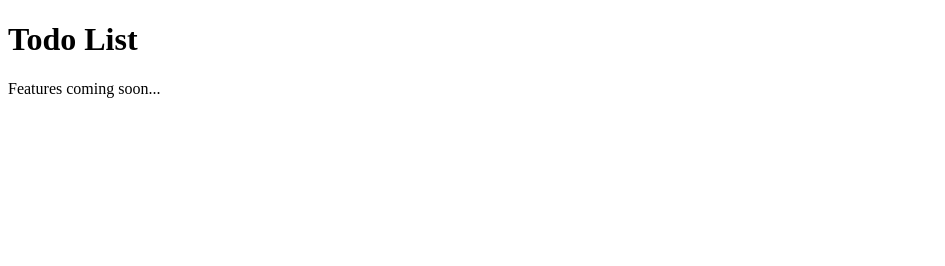
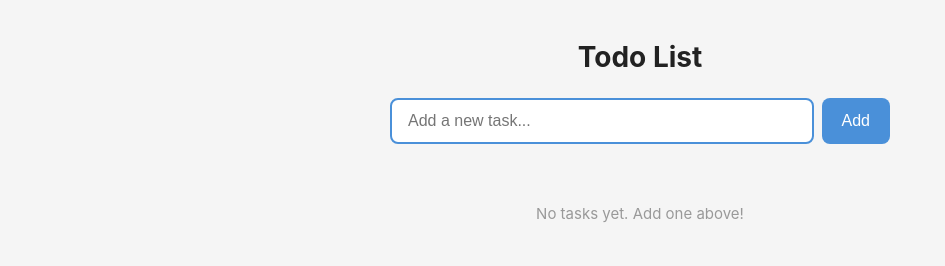
Before and after one commit to bbayalagmaa/todo-list, a plain HTML site: page index.html in a window 1280 px wide. Shown: the whole page, without its empty margins (0-945 px from the left). Drawn offline with Linux system fonts and the light colour scheme.

Commit message:
Add localStorage persistence for tasks
- Save tasks to localStorage on every add/delete
- Load tasks from localStorage on page open
- Tasks survive page refresh
- Graceful fallback if localStorage is unavailable

Co-Authored-By: Claude Opus 4.6 <noreply@anthropic.com>

```diff
--- a/index.html
+++ b/index.html
@@ -4,9 +4,185 @@
     <meta charset="UTF-8">
     <meta name="viewport" content="width=device-width, initial-scale=1.0">
     <title>Todo List</title>
+    <style>
+        * {
+            margin: 0;
+            padding: 0;
+            box-sizing: border-box;
+        }
+
+        body {
+            font-family: -apple-system, BlinkMacSystemFont, 'Segoe UI', Roboto, sans-serif;
+            background: #f5f5f5;
+            color: #333;
+            min-height: 100vh;
+            display: flex;
+            justify-content: center;
+            padding: 40px 20px;
+        }
+
+        .container {
+            width: 100%;
+            max-width: 500px;
+        }
+
+        h1 {
+            text-align: center;
+            margin-bottom: 24px;
+            font-size: 28px;
+            color: #222;
+        }
+
+        .input-row {
+            display: flex;
+            gap: 8px;
+            margin-bottom: 20px;
+        }
+
+        .input-row input {
+            flex: 1;
+            padding: 12px 16px;
+            border: 2px solid #ddd;
+            border-radius: 8px;
+            font-size: 16px;
+            outline: none;
+            transition: border-color 0.2s;
+        }
+
+        .input-row input:focus {
+            border-color: #4a90d9;
+        }
+
+        .input-row button {
+            padding: 12px 20px;
+            background: #4a90d9;
+            color: white;
+            border: none;
+            border-radius: 8px;
+            font-size: 16px;
+            cursor: pointer;
+            transition: background 0.2s;
+        }
+
+        .input-row button:hover {
+            background: #357abd;
+        }
+
+        .task-list {
+            list-style: none;
+        }
+
+        .task-item {
+            display: flex;
+            align-items: center;
+            background: white;
+            padding: 12px 16px;
+            border-radius: 8px;
+            margin-bottom: 8px;
+            box-shadow: 0 1px 3px rgba(0,0,0,0.08);
+        }
+
+        .task-item span {
+            flex: 1;
+            font-size: 16px;
+        }
+
+        .task-item .delete-btn {
+            background: none;
+            border: none;
+            color: #e74c3c;
+            font-size: 18px;
+            cursor: pointer;
+            padding: 4px 8px;
+            border-radius: 4px;
+            transition: background 0.2s;
+        }
+
+        .task-item .delete-btn:hover {
+            background: #fdecea;
+        }
+
+        .empty-state {
+            text-align: center;
+            color: #999;
+            padding: 40px 0;
+            font-size: 15px;
+        }
+    </style>
 </head>
 <body>
-    <h1>Todo List</h1>
-    <p>Features coming soon...</p>
+    <div class="container">
+        <h1>Todo List</h1>
+        <div class="input-row">
+            <input type="text" id="taskInput" placeholder="Add a new task..." autofocus>
+            <button onclick="addTask()">Add</button>
+        </div>
+        <ul class="task-list" id="taskList"></ul>
+    </div>
+
+    <script>
+        const STORAGE_KEY = 'todo-tasks';
+
+        let tasks = loadTasks();
+
+        function loadTasks() {
+            try {
+                const data = localStorage.getItem(STORAGE_KEY);
+                return data ? JSON.parse(data) : [];
+            } catch {
+                return [];
+            }
+        }
+
+        function saveTasks() {
+            localStorage.setItem(STORAGE_KEY, JSON.stringify(tasks));
+        }
+
+        function addTask() {
+            const input = document.getElementById('taskInput');
+            const text = input.value.trim();
+            if (!text) return;
+
+            tasks.push({ id: Date.now(), text, completed: false });
+            input.value = '';
+            input.focus();
+            saveTasks();
+            renderTasks();
+        }
+
+        function deleteTask(id) {
+            tasks = tasks.filter(t => t.id !== id);
+            saveTasks();
+            renderTasks();
+        }
+
+        function renderTasks() {
+            const list = document.getElementById('taskList');
+
+            if (tasks.length === 0) {
+                list.innerHTML = '<div class="empty-state">No tasks yet. Add one above!</div>';
+                return;
+            }
+
+            list.innerHTML = tasks.map(task => `
+                <li class="task-item">
+                    <span>${escapeHtml(task.text)}</span>
+                    <button class="delete-btn" onclick="deleteTask(${task.id})" title="Delete">✕</button>
+                </li>
+            `).join('');
+        }
+
+        function escapeHtml(text) {
+            const div = document.createElement('div');
+            div.textContent = text;
+            return div.innerHTML;
+        }
+
+        document.getElementById('taskInput').addEventListener('keydown', e => {
+            if (e.key === 'Enter') addTask();
+        });
+
+        renderTasks();
+    </script>
 </body>
 </html>
```
